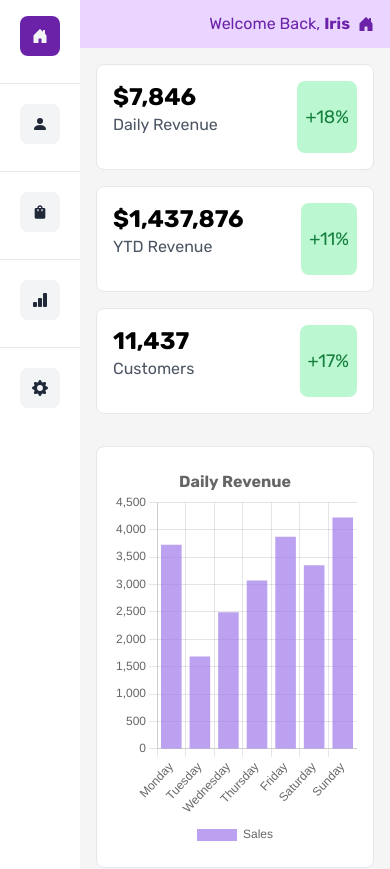
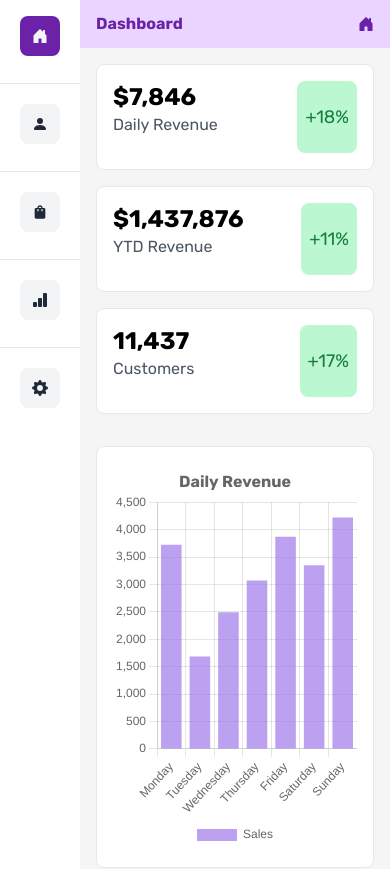
Before and after one commit to line-em/next-dashboard, a Next.js app: page / in a window 390 px wide. Shown: the top 869 px of the page. Built offline with nearby package versions, Linux system fonts and the light colour scheme.

Commit message:
change title depending on page

```diff
--- a/src/components/Header.tsx
+++ b/src/components/Header.tsx
@@ -1,8 +1,12 @@
 import Link from "next/link";
 import { useState } from "react";
 import { BsFillHouseDoorFill } from "react-icons/bs";
+import { useRouter } from "next/router";
 
 const Header = () => {
+	const { asPath } = useRouter();
+	console.log(asPath);
+
 	const names: Array<string> = [
 		"Basil",
 		"Cedric",
@@ -22,10 +26,16 @@ const Header = () => {
 
 	return (
 		<header className="flex justify-between items-center px-4 py-3 bg-purple-200 text-purple-800">
-			<h2 className="hidden sm:flex">Dashboard</h2>
+			<h2 className="font-bold">
+				{asPath === "/customers"
+					? "Customers"
+					: asPath === "/recent"
+					? "Last Orders"
+					: "Dashboard"}
+			</h2>
 			<div className="flex items-center gap-2 flex-wrap ml-auto">
-				<h2>
-					Welcome Back, <strong>{currentAdmin}</strong>
+				<h2 className="hidden sm:block">
+					Welcome Back,<strong>{" " + currentAdmin}</strong>
 				</h2>
 				<Link href={"/"}>
 					<BsFillHouseDoorFill className="cursor-pointer" />
```
